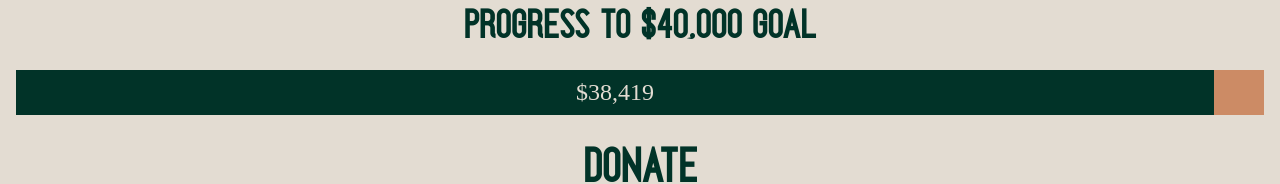
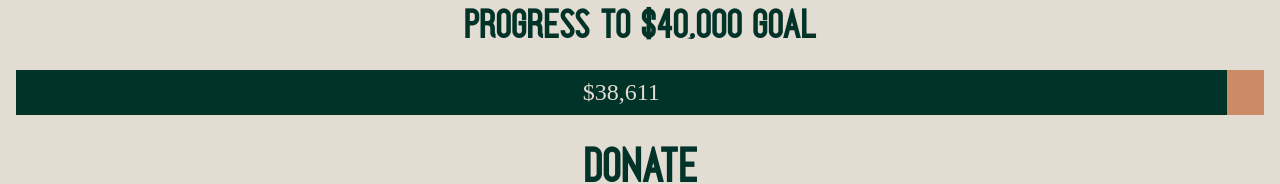
Before and after one commit to Wolf-Hand/adopt, a plain HTML site: page donate.htm in a window 1280 px wide. Shown: the part 468-652 px from the top of the page. Drawn offline with Linux system fonts and the light colour scheme.

Commit message:
2022.02.27_Progress Bar Update

```diff
--- a/donate.htm
+++ b/donate.htm
@@ -66,7 +66,7 @@
     <h1 style="font-size: 250%">Progress to $40,000 Goal</h1>
 
     <div id="myProgress">
-      <div id="myBar">$38,419</div>
+      <div id="myBar">$38,611</div>
     </div>
 
     <h1 style="font-size: 300%">Donate</h1>
--- a/stylez.css
+++ b/stylez.css
@@ -139,7 +139,7 @@ td {
 }
 
 #myBar {
-  width: 96%;
+  width: 97%;
   height: 45px;
   background-color: #013328;
   text-align: center; /* To center it horizontally */
```
Also changed, not shown: fundraisers.htm (+1 -1 lines).
